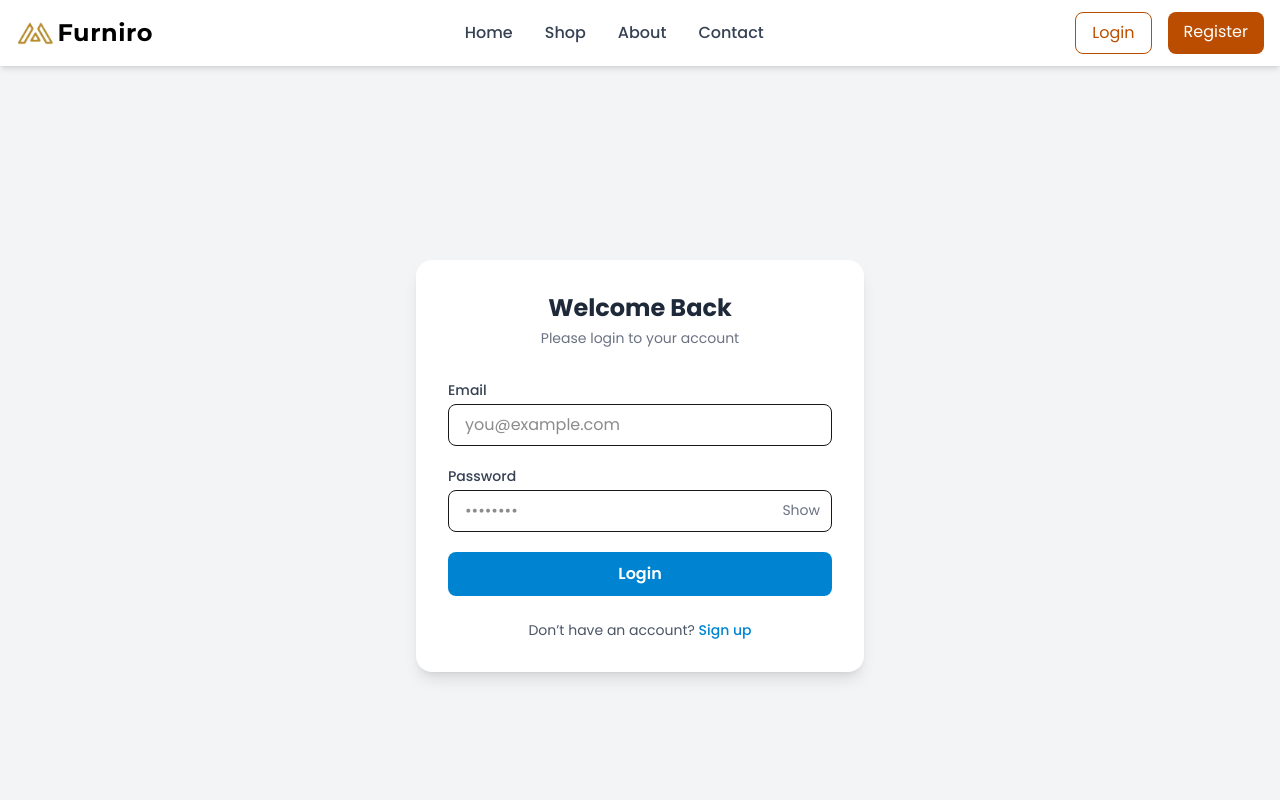
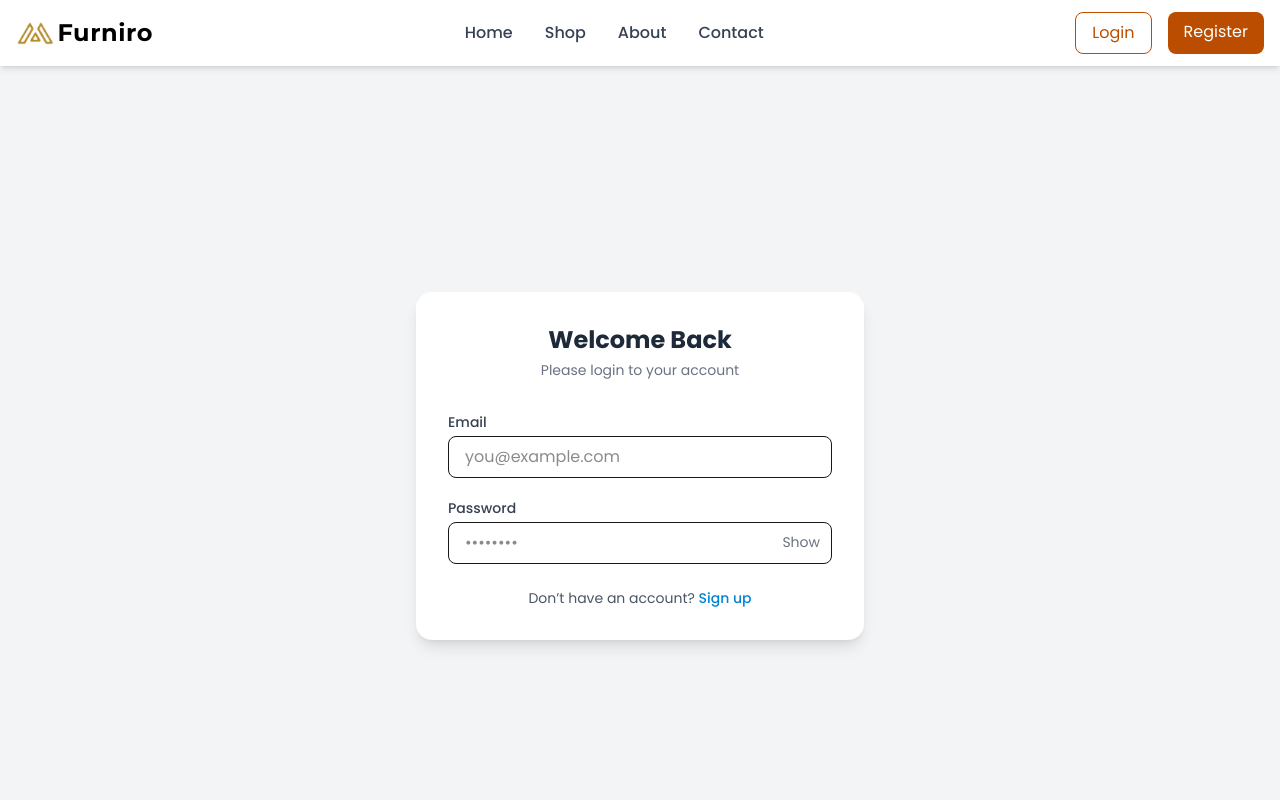
Before and after one commit to touhidtamim/Furniro, a React (Vite) app: page /login in a window 1280 px wide. Shown: the top 800 px of the page. Built offline with nearby package versions, Linux system fonts and the light colour scheme.

Commit message:
working on btn

```diff
--- a/src/Pages/login/Login.jsx
+++ b/src/Pages/login/Login.jsx
@@ -50,12 +50,6 @@ const Login = () => {
           </div>
 
           {/* Button */}
-          <button
-            type="submit"
-            className="w-full py-2.5 bg-sky-600 hover:bg-sky-700 text-white font-semibold rounded-lg transition"
-          >
-            Login
-          </button>
         </form>
 
         {/* Footer */}
```
